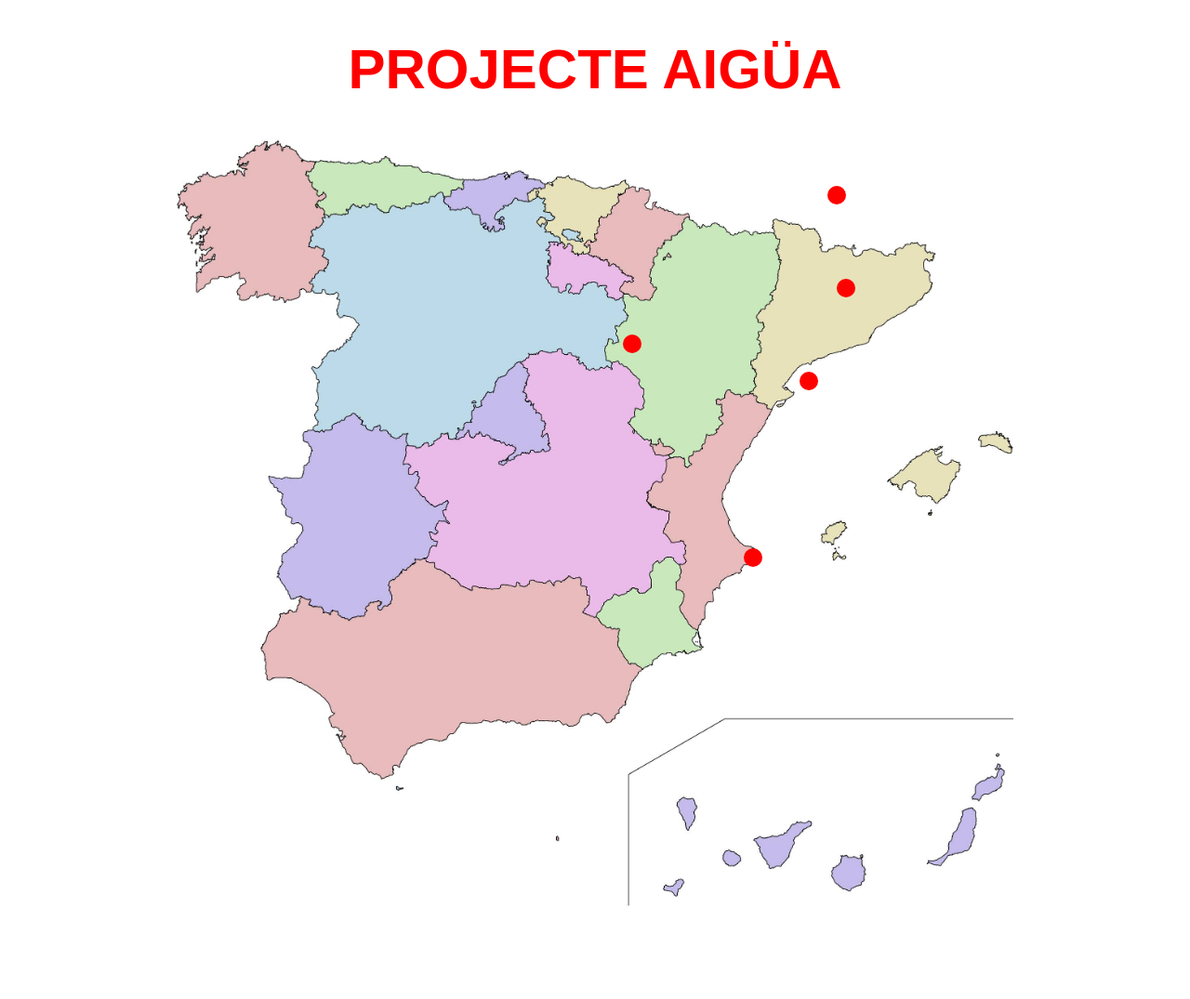
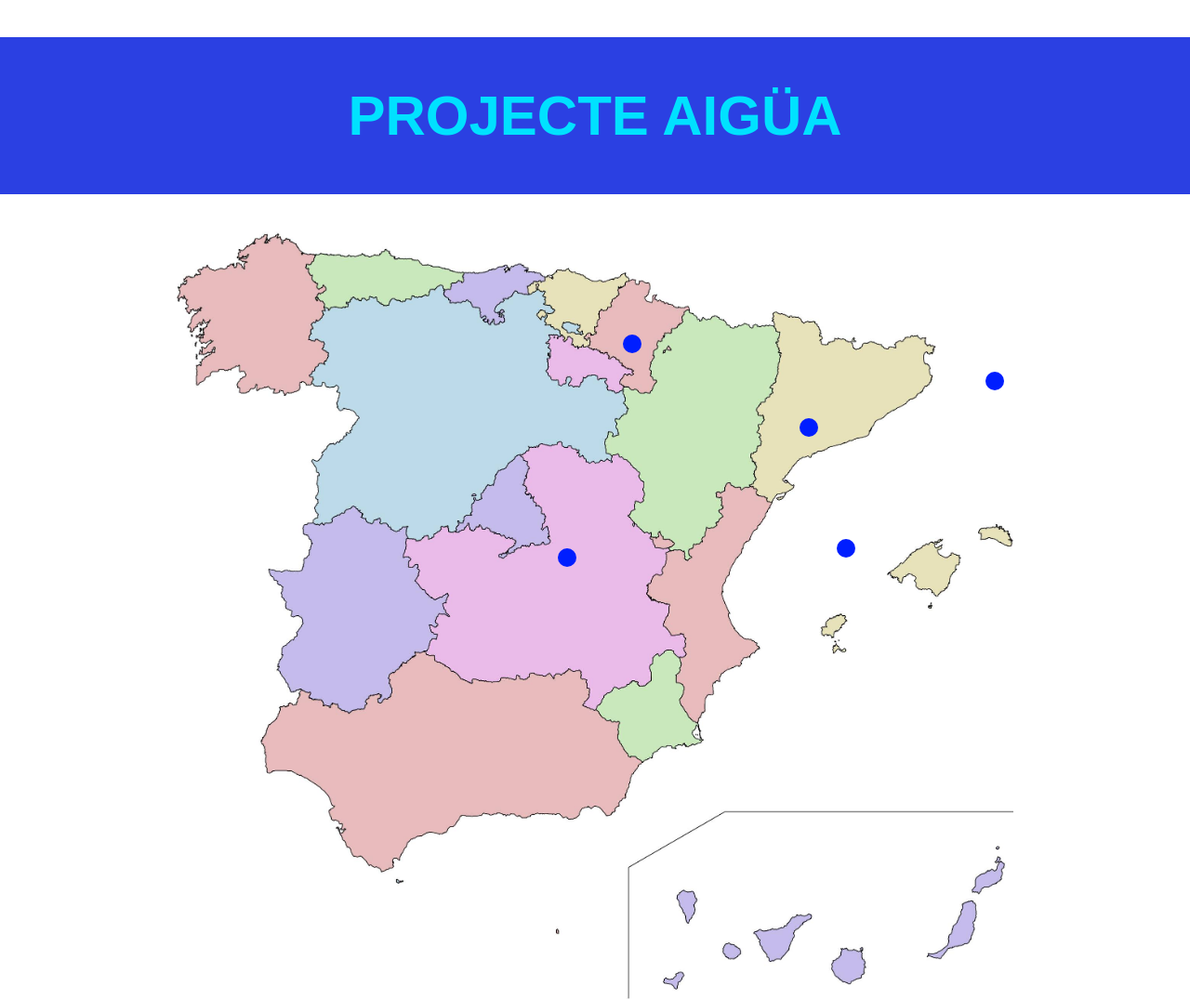
Before and after one commit to danmor23daw2/GP1-Aigua, a plain HTML site: page ProyectoAgua/index.html in a window 1280 px wide. Shown: the top 1075 px of the page at 93% size. Drawn offline with Linux system fonts and the light colour scheme.

Commit message:
Segon commit del projecte

```diff
--- a/ProyectoAgua/index.html
+++ b/ProyectoAgua/index.html
@@ -9,7 +9,7 @@
 </head>
 <body>
     <div>
-        <center><h1>PROJECTE AIGÜA</h1></center>
+        <center><h1>PROJECTE AIGÜA</h1>
     </div>
     <div id="mapa">
         <center><img src="img/mapa.png" width="900px"></center>
--- a/ProyectoAgua/script.js
+++ b/ProyectoAgua/script.js
@@ -1,10 +1,10 @@
 window.onload = function() {
         const puntos = [
-            { x: 890, y: 200, video: 'img/camporegado.mp4', texto: 'Información del primer punto.' },
+            { x: 1060, y: 400, video: 'img/camporegado.mp4', texto: 'Información del primer punto.' },
             { x: 670, y: 360, video: 'enlace-al-video-2.mp4', texto: 'Información del segundo punto.' },
-            { x: 860, y: 400, video: 'enlace-al-video-2.mp4', texto: 'Información del segundo punto.' },
-            { x: 900, y: 300, video: 'enlace-al-video-2.mp4', texto: 'Información del segundo punto.' },
-            { x: 800, y: 590, video: 'enlace-al-video-2.mp4', texto: 'Información del segundo punto.' },
+            { x: 860, y: 450, video: 'enlace-al-video-2.mp4', texto: 'Información del tercer punto.' },
+            { x: 900, y: 580, video: 'enlace-al-video-2.mp4', texto: 'Información del quarto punto.' },
+            { x: 600, y: 590, video: 'enlace-al-video-2.mp4', texto: 'Información del quinto punto.' },
 
         ];
 
--- a/ProyectoAgua/styles.css
+++ b/ProyectoAgua/styles.css
@@ -8,14 +8,16 @@ body {
     height: 500px;
 }
 h1{
-    color: red;
+    color: rgb(0, 225, 255);
     font-size: 60px;
+    background-color: rgb(43, 64, 226);
+    padding: 50px;
 }
 .marcador {
     position: absolute;
     width: 20px;
     height: 20px;
-    background-color: rgb(255, 0, 0);
+    background-color: rgb(0, 30, 255);
     border-radius: 50%;
     cursor: pointer;
 }
@@ -32,13 +34,10 @@ h1{
     text-align: center;
 }
 
-
 video {
     width: 300px;
     height: auto;
 }
-
-
 .oculto {
     display: none;
 }
```
